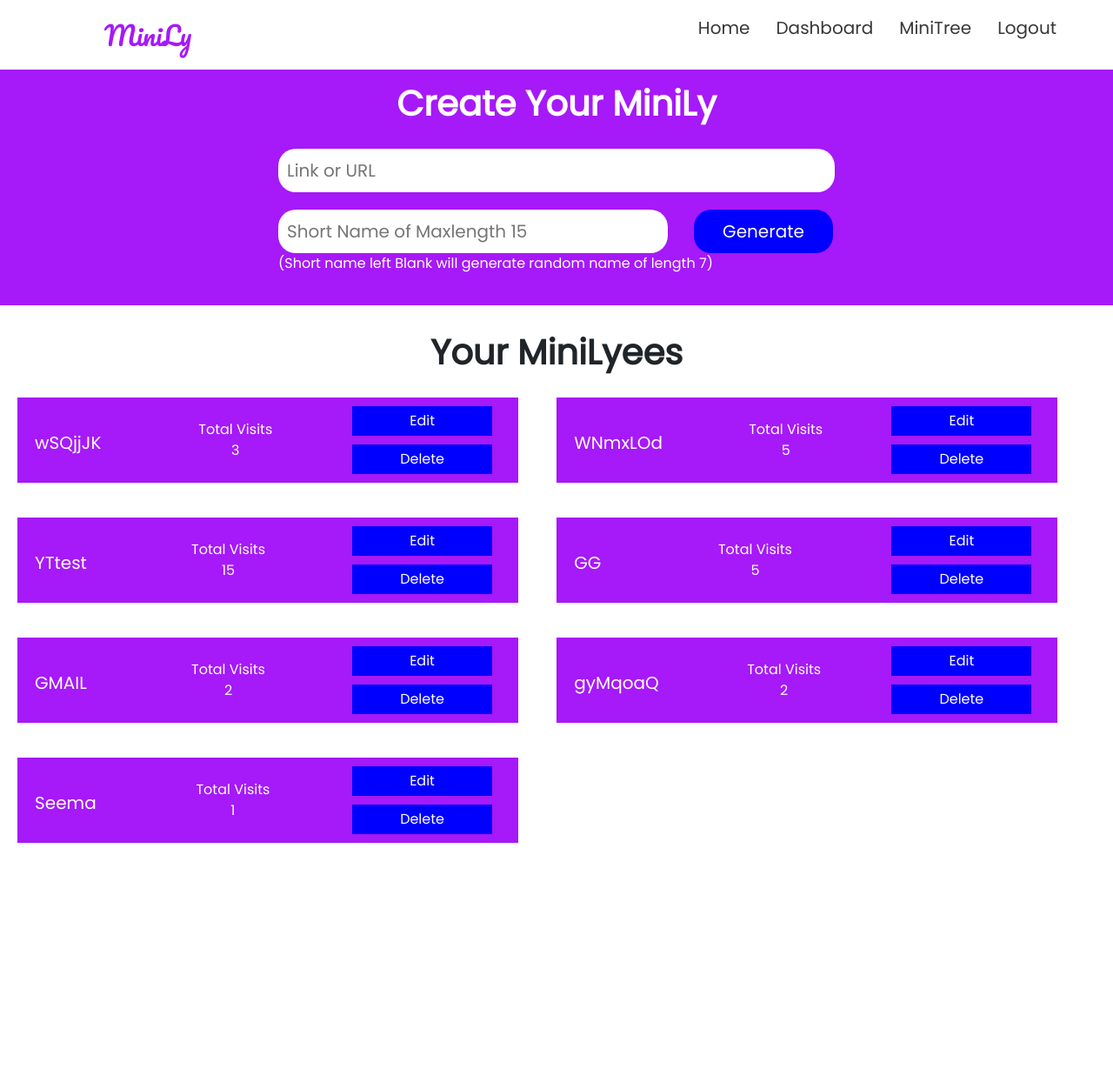
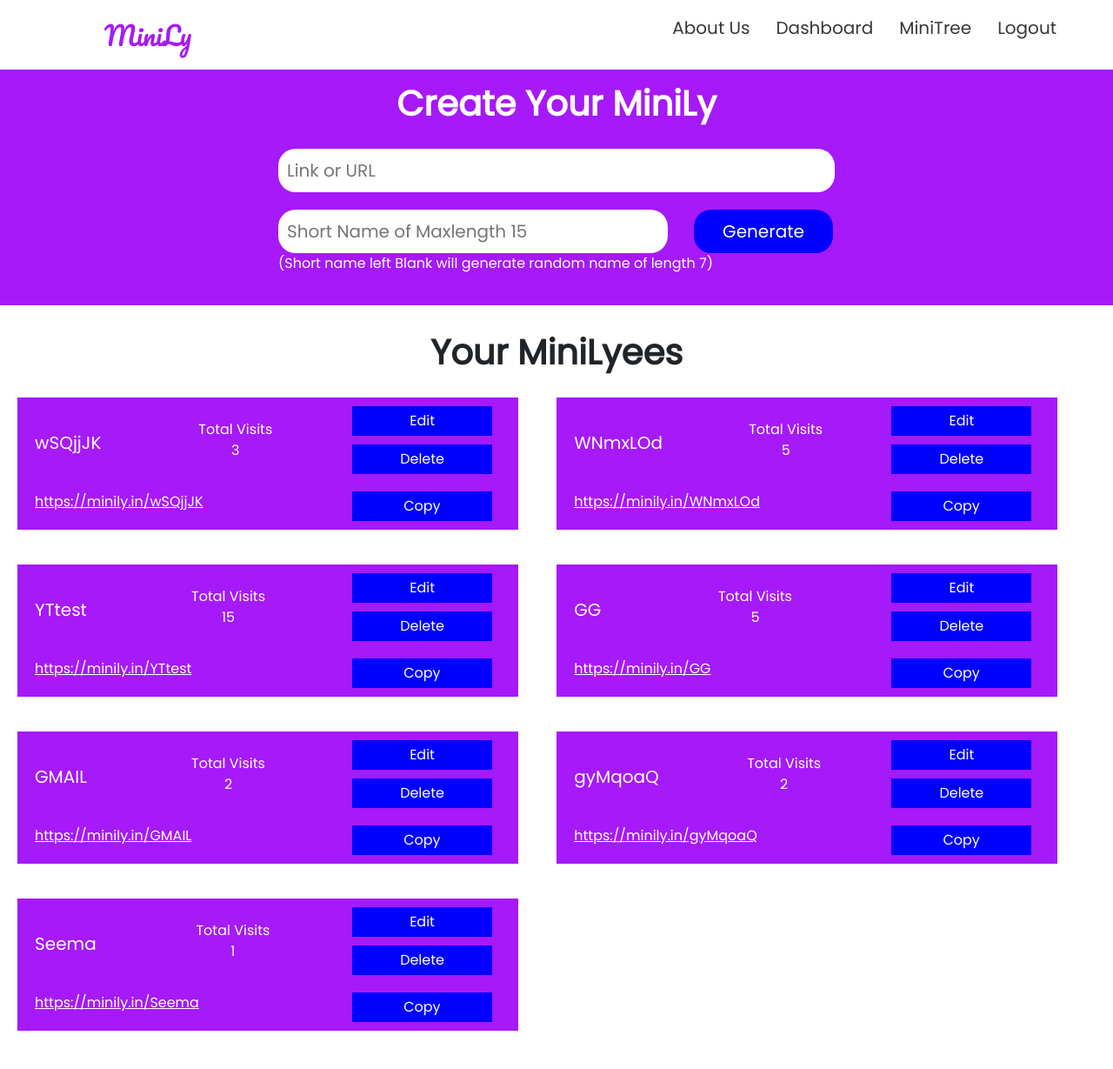
Before and after one commit to aayush18602/MiniLy, a Django app: page /dashboard/ in a window 1280 px wide. Shown: the whole page at 87% size. Before the commit the page ends 969 px from the top, so only its background shows below. Run offline with Django 3.2, Linux system fonts and the light colour scheme; a user stored in the database is signed in; data comes from the database, SQL or seed files in the repository; some libraries are stand-ins or nearby versions.

Commit message:
Final Finishes

```diff
--- a/short/templates/short/dashboard.html
+++ b/short/templates/short/dashboard.html
@@ -1,4 +1,7 @@
 {% extends 'base.html' %}
+{% block title %}
+Dashboard | MiniLy
+{% endblock %}
 {% block body %}
 <div class="dash-container whole" id="wh-1">
         <div class="form-content">
@@ -23,8 +26,9 @@
         <div class="allmly">
             {% for u in urls %}
             <div class="single-mly">
+                <div class="upper-single">
                 <div class="s1-mly">
-                    <a href="https://minily.in/{{u.short_name}}" class="nameref">
+                    <a href="https://minily.in/{{u.short_name}}" class="nameref" target="_blank">
                 <div class="mly-name mly-name1">
                     {{u.short_name}}
                 </div>
@@ -46,6 +50,11 @@
                     </a>
                 </div>
                 </div>
+                </div>
+                <div class="lower-single">
+                    <a href="https://minily.in/{{u.short_name}}" target="_blank" id="cplink"><div id="text">https://minily.in/{{u.short_name}}</div></a>
+                    <button class="c-btn1" id="copy-text-btn">Copy</button>
+                </div>
             </div>
             {% endfor %}
 
--- a/short/templates/short/editly.html
+++ b/short/templates/short/editly.html
@@ -1,4 +1,7 @@
 {% extends 'base.html' %}
+{% block title %}
+Edit | MiniLy
+{% endblock %}
 {% block body %}
 <div class="dash-container whole" id="wh-1">
     <div class="form-content">
--- a/short/templates/short/login.html
+++ b/short/templates/short/login.html
@@ -1,4 +1,7 @@
 {% extends 'base.html' %}
+{% block title %}
+Login | MiniLy
+{% endblock %}
 {% block body %}
 <div class="sign-container lgn whole" id="wh-1">
     <div class="sign-head">
--- a/short/templates/short/register.html
+++ b/short/templates/short/register.html
@@ -1,4 +1,7 @@
 {% extends 'base.html' %}
+{% block title %}
+Register | MiniLy
+{% endblock %}
 {% block body %}
 <div class="sign-container whole" id="wh-1">
     <div class="sign-head">
--- a/static/css/main.css
+++ b/static/css/main.css
@@ -122,6 +122,9 @@
     border-radius: 20px;
     /* border: 1px solid black; */
     border: none;
+    outline: none;
+}
+.rd-br{
     outline: none;
 }
 .form-full{
@@ -706,3 +709,38 @@
         width: 80%;
     }
 }
+
+.lower-single{
+    margin: 10px 0;
+    text-align: center;
+    display: flex;
+    justify-content: space-between;
+}
+.lower-single a{
+    color: white;
+    margin-left: 20px;
+}
+.lower-single button{
+    padding: 5px;
+    margin-right: 30px;
+    border: none;
+    background-color: blue;
+    color: white;
+}
+.lower-single button:hover{
+    background-color: rgb(104, 104, 250);
+}
+.c-btn1{
+    width: 28%;
+}
+@media (max-width:840px) {
+    .c-btn1{
+        width: 14%;
+    }
+    .lower-single a div{
+        font-size: 11px;
+    }
+    .lower-single button{
+        font-size: 11px;
+    }
+}
--- a/templates/base.html
+++ b/templates/base.html
@@ -5,7 +5,7 @@
     <meta charset="UTF-8">
     <meta http-equiv="X-UA-Compatible" content="IE=edge">
     <meta name="viewport" content="width=device-width, initial-scale=1.0">
-    <title>MiniLy</title>
+    <title>{% block title %}{% endblock %}</title>
     <link rel="stylesheet" href="{% static 'css/main.css' %}">
     <link href="https://cdn.jsdelivr.net/npm/bootstrap@5.1.3/dist/css/bootstrap.min.css" rel="stylesheet" integrity="sha384-1BmE4kWBq78iYhFldvKuhfTAU6auU8tT94WrHftjDbrCEXSU1oBoqyl2QvZ6jIW3" crossorigin="anonymous">
     <link rel="stylesheet" href="https://cdnjs.cloudflare.com/ajax/libs/font-awesome/4.7.0/css/font-awesome.min.css">
@@ -30,6 +30,31 @@
                 $('#djmsg').remove();
             }
         },2000)
+        function copyText(htmlelement){
+            if(!htmlelement)
+            {
+                return;
+            }
+            let eletext = htmlelement.innerText;
+            let inputEle = document.createElement('input');
+            inputEle.setAttribute('value',eletext);
+            document.body.appendChild(inputEle);
+            inputEle.select();
+            document.execCommand('copy');
+            inputEle.parentNode.removeChild(inputEle);
+            alert("Copied "+ eletext)
+        }
+        let whole = document.querySelectorAll('#copy-text-btn');
+        let everytext = document.querySelectorAll('#text')
+        for(let i=0;i<whole.length;i++)
+        {
+            whole[i].onclick = function cptext(){
+            copyText(everytext[i])
+            }
+        }
+        // document.querySelectorAll('#copy-text-btn').onclick = function cptext(){
+        //     copyText(document.querySelector('#text'))
+        // }
     </script>
 </body>
 </html>
--- a/templates/navbar.html
+++ b/templates/navbar.html
@@ -5,7 +5,7 @@
         <i class="fas fa-bars"></i>
     </label>
     <ul>
-        <li><a href="{% url 'home' %}">Home</a></li>
+        <li><a href="/#about-minily">About Us</a></li>
         <li><a href="{% url 'dashboard' %}">Dashboard</a></li>
         <li><a href="{% url 'index' %}">MiniTree</a></li>
         {% if request.user.is_authenticated %}
--- a/templates/reset.html
+++ b/templates/reset.html
@@ -1,4 +1,7 @@
 {% extends 'base.html' %}
+{% block title %}
+Reset | MiniLy
+{% endblock %}
 {% block body %}
 <div style="margin-top: 80px;">
     <h1>Enter new password</h1>
--- a/templates/reset_complete.html
+++ b/templates/reset_complete.html
@@ -1,4 +1,7 @@
 {% extends 'base.html' %}
+{% block title %}
+Reset | MiniLy
+{% endblock %}
 {% block body %}
 <div style="text-align: center; font-weight: bold;" class="whole">
 <div><h1>Password reset complete</h1></div> <br>
--- a/templates/reset_password.html
+++ b/templates/reset_password.html
@@ -1,4 +1,7 @@
 {% extends 'base.html' %}
+{% block title %}
+Reset | MiniLy
+{% endblock %}
 {% block body %}
 <div style="margin-top: 80px;">
 <h1>Password reset</h1>
--- a/templates/reset_password_sent.html
+++ b/templates/reset_password_sent.html
@@ -1,4 +1,7 @@
 {% extends 'base.html' %}
+{% block title %}
+Reset | MiniLy
+{% endblock %}
 {% block body %}
 <div style="margin-top: 80px; text-align: center; font-weight: bold;">
 <div><h1>Password reset sent</h1></div> <br>
--- a/tree/templates/tree/edittree.html
+++ b/tree/templates/tree/edittree.html
@@ -1,4 +1,7 @@
 {% extends 'base.html' %}
+{% block title %}
+Edit | MiniTree
+{% endblock %}
 {% block body %}
 <div class="dash-container whole" id="wh-1">
     <div class="form-content">
--- a/tree/templates/tree/home.html
+++ b/tree/templates/tree/home.html
@@ -1,4 +1,7 @@
 {% extends 'base.html' %}
+{% block title %}
+MiniTree | MiniLy
+{% endblock %}
 {% block body %}
 <div class="tree-dash whole" id="wh-1">
     <div class="form-content">
```
Also changed, not shown: short/templates/short/index.html (+5 -2 lines), static/images/MiniLy.png, static/images/url_bar.jpg (deleted), static/images/url_bar.png (added), 3 other files.
